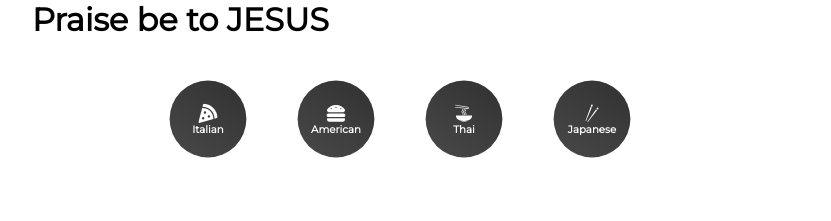
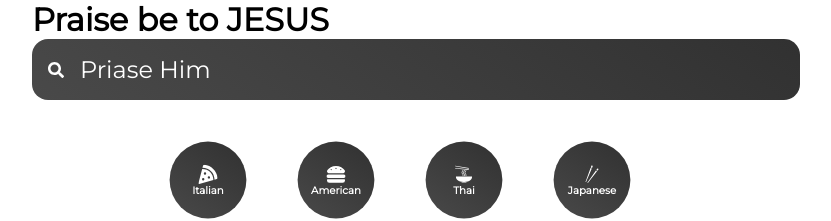
Before and after one commit to RahulRuvva/FoodReciepeApp, a React (Create React App) app: page / in a window 1280 px wide. Shown: the top 221 px of the page, without its empty margins (224-1055 px from the left). Built offline with nearby package versions, Linux system fonts and the light colour scheme; no server answers.

Commit message:
Search feauture implemented and it dynamically generates the data

```diff
--- a/src/App.js
+++ b/src/App.js
@@ -1,6 +1,7 @@
 import Pages from "./pages/Pages";
 import Category from "./components/Category";
 import { BrowserRouter as Router } from "react-router-dom";
+import Search from "./components/Search";
 
 function App() {
   return (
@@ -8,6 +9,7 @@ function App() {
 
     <Router>
     <h1>Praise be to JESUS</h1>
+      <Search/>
       <Category/>
       <Pages/>
     </Router>
--- /dev/null
+++ b/src/components/Search.jsx
@@ -0,0 +1,46 @@
+import styled from "styled-components";
+import { useState } from "react";
+import { FaSearch } from "react-icons/fa";
+import { useNavigate } from "react-router-dom";
+
+function Search() {
+    const[input, setInput] = useState('Priase Him');
+    const navigate = useNavigate();
+
+    const submitHandler = (e) => {
+        e.preventDefault();
+        navigate('/searched/'+input);
+    };
+    return (
+    <FormStyle onSubmit={submitHandler}>
+        <FaSearch></FaSearch>
+        <input onChange = {(e) => setInput(e.target.value)}
+         type="text" value={input} />
+
+    </FormStyle>
+  )
+}
+
+const FormStyle = styled.form`
+    margin: 0rem 0rem;
+    position: relative;
+    width: 100%;
+    input {
+        border: none;
+        background: linear-gradient(35deg, #494949, #313131);
+        font-size: 1.5rem;
+        color: #fff;
+        padding: 1rem 3rem;
+        border-radius: 1rem;
+        outline:none;
+        width: 100%;
+    }
+    svg {
+        position: absolute;
+        top: 50%;
+        left: 0;
+        transform: translate(100%, -50%);
+        color: white;
+    }
+`
+export default Search
--- a/src/pages/Pages.jsx
+++ b/src/pages/Pages.jsx
@@ -1,6 +1,7 @@
+import React from 'react'
 import Home from "./Home";
 import Cuisine from './Cuisine';
-import React from 'react'
+import Searched from './Searched';
 import {Route, Routes} from 'react-router-dom';
 
 function Pages() {
@@ -9,6 +10,7 @@ function Pages() {
           <Routes>
             <Route path='/' element={<Home/>} />
             <Route path="/cuisine/:type" element = {<Cuisine />} />
+            <Route path="/searched/:search" element={<Searched/>}/>
           </Routes>
 
     </div>
--- /dev/null
+++ b/src/pages/Searched.jsx
@@ -0,0 +1,58 @@
+import React from 'react'
+import { useEffect, useState } from 'react';
+import { useParams } from 'react-router-dom';
+import styled from 'styled-components';
+
+function Searched() {
+
+    const[searchedRecipe, setSearchedRecipe] = useState([]);
+    let params = useParams();
+    const getSearched  = async (name) => {
+        const data = await fetch(
+          `https://api.spoonacular.com/recipes/complexSearch?apiKey=a9db63d77f444e87b9432207309cd0f1&query=${name}`
+          );
+        const recipes = await data.json();
+        setSearchedRecipe(recipes.results);
+    };
+
+    useEffect(() => {
+      getSearched(params.search);
+    }, [params.search])
+
+  return <Grid>
+    {searchedRecipe.map((item) => {
+      return(
+        <Card key={item.id}>
+          <img src={item.image} alt="" />
+          <h4>{item.title}</h4>
+        </Card>
+      )
+    })}
+  </Grid>
+
+
+}
+
+const Grid = styled.div `
+    display: grid;
+    grid-template-columns: repeat(auto-fit, minmax(20rem, 1fr));
+    grid-gap: 3rem;
+`;
+const Card = styled.div `
+    img {
+        width: 100%;
+        border-radius: 2rem;
+    }
+    a
+    {
+        text-decoration: none;
+    }
+    h4 {
+        text-align: center;
+        padding: 1rem;
+    }
+`
+
+
+
+export default Searched
```
